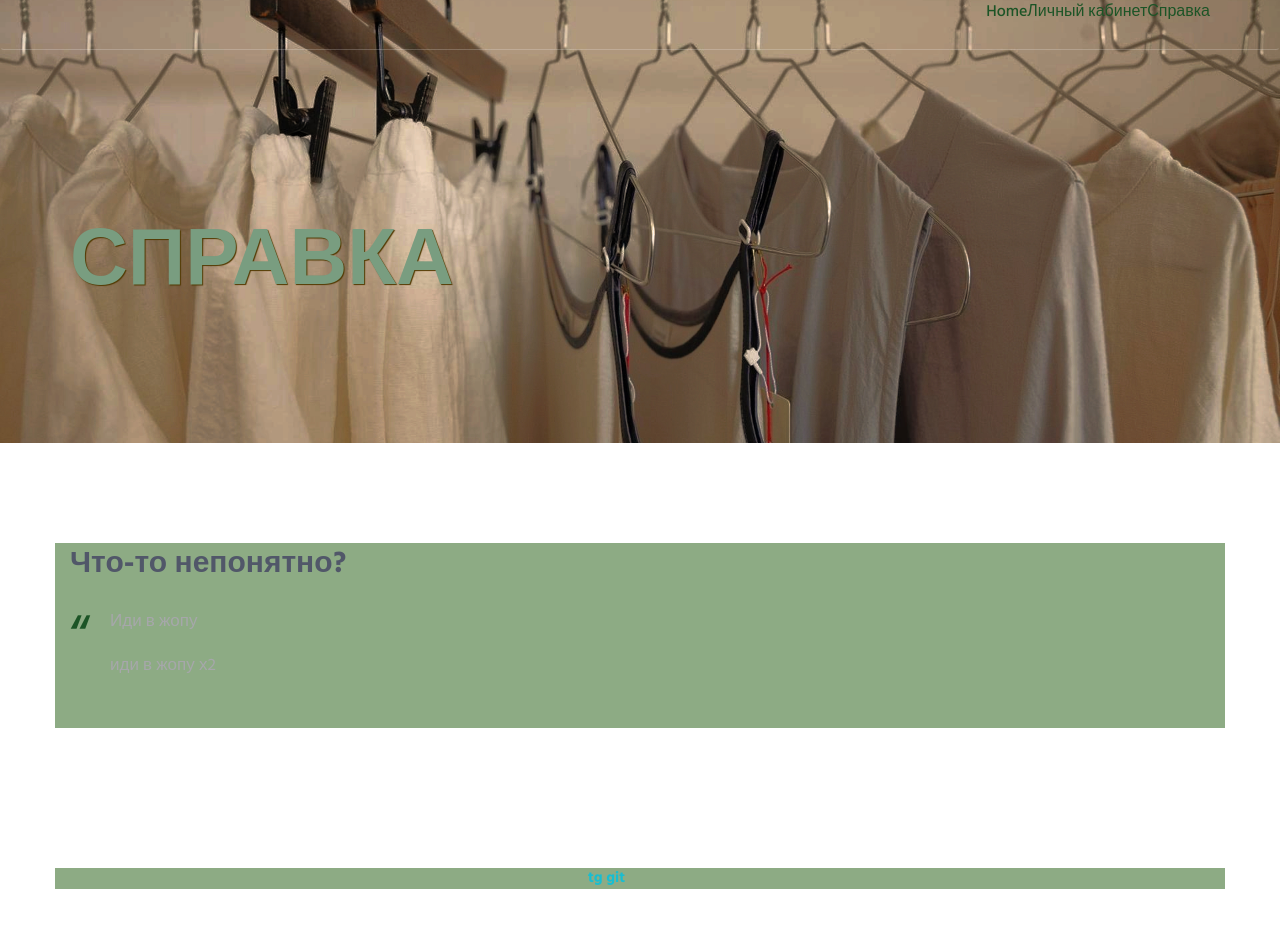
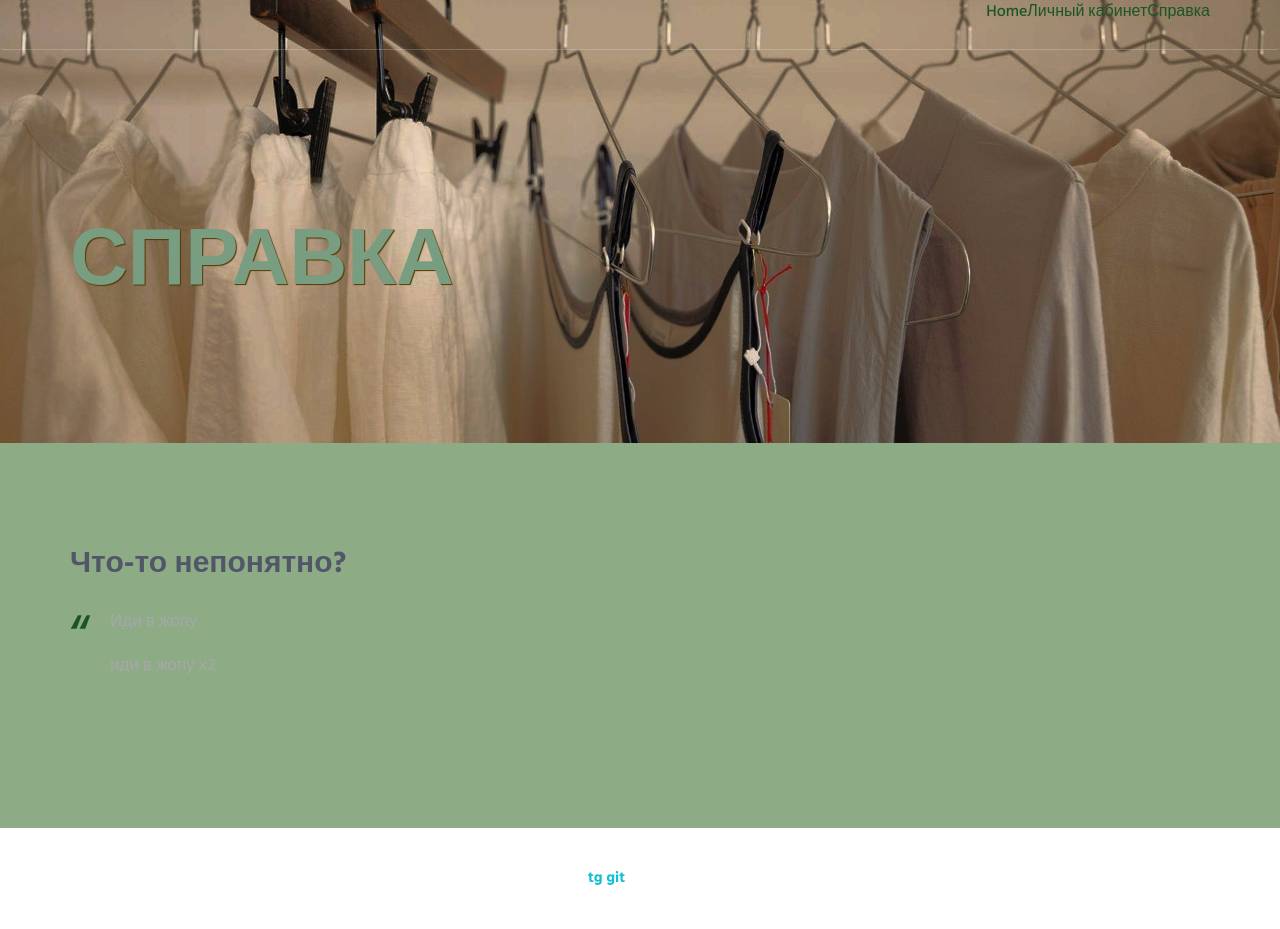
Before and after one commit to k-dash6/suit_app_final, a Django app: page /info/ in a window 1280 px wide. Run offline with Django 4.2, Linux system fonts and the light colour scheme; some libraries are stand-ins or nearby versions.

Commit message:
try to fix subpages

```diff
--- a/main_app/manage_ontology/static/manage_ontology/css/main.css
+++ b/main_app/manage_ontology/static/manage_ontology/css/main.css
@@ -5,10 +5,6 @@
 }
 
 .content-lg container {
-    background-color: #8dab84;
-}
-
-.row {
     background-color: #8dab84;
 }
 
--- a/main_app/manage_ontology/templates/manage_ontology/info.html
+++ b/main_app/manage_ontology/templates/manage_ontology/info.html
@@ -62,7 +62,7 @@
             </div>
         </div>
 
-
+    <div class="bg-color-sky-light" data-auto-height="true">
         <div class="content-lg container">
             <div class="row">
                 <div class="col-sm-9">
@@ -103,6 +103,7 @@
             </div>
             <!--// end row -->
         </div>
+    </div>
 
 
         <!--========== FOOTER ==========-->
```
